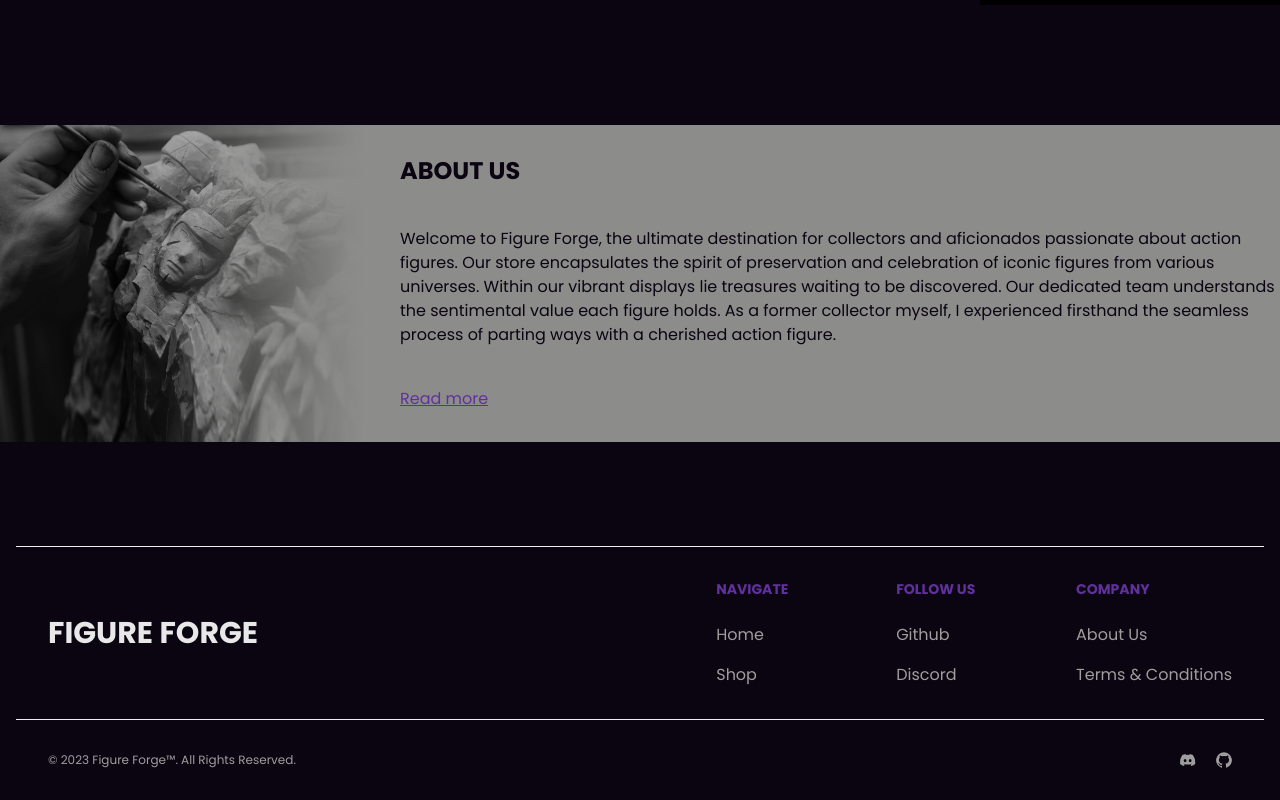
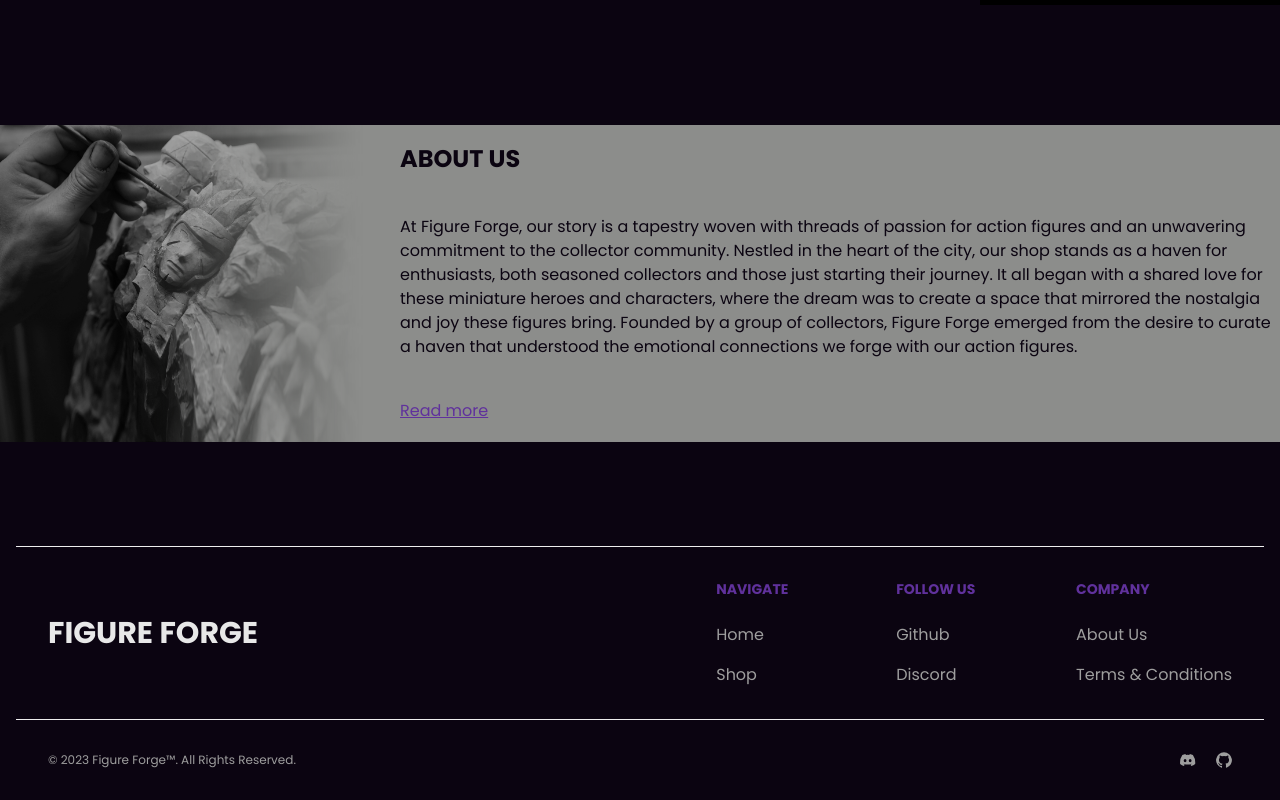
Before and after one commit to SunRise-11/figure-forge-shop, a Next.js app in the folder frontend/: page / in a window 1280 px wide. Shown: the part 1051-1851 px from the top of the page. Built offline with nearby package versions, Linux system fonts and the light colour scheme; no server answers.

Commit message:
Change text content

```diff
--- a/frontend/src/app/components/public/LeftPhotoBanner.tsx
+++ b/frontend/src/app/components/public/LeftPhotoBanner.tsx
@@ -1,7 +1,7 @@
-import Link from "next/link";
-import Image from "next/image";
-import React from "react";
-import AboutImage from "../../../../public/hero-about-image.png";
+import Link from 'next/link';
+import Image from 'next/image';
+import React from 'react';
+import AboutImage from '../../../../public/hero-about-image.png';
 
 const LeftPhotoBanner = () => {
   return (
@@ -16,14 +16,16 @@ const LeftPhotoBanner = () => {
       <div className="flex flex-col sm:items-start sm:justify-center py-4 gap-10">
         <h1 className=" text-2xl font-bold text-background">ABOUT US</h1>
         <p className="text-background">
-          Welcome to Figure Forge, the ultimate destination for collectors and
-          aficionados passionate about action figures. Our store encapsulates
-          the spirit of preservation and celebration of iconic figures from
-          various universes. Within our vibrant displays lie treasures waiting
-          to be discovered. Our dedicated team understands the sentimental value
-          each figure holds. As a former collector myself, I experienced
-          firsthand the seamless process of parting ways with a cherished action
-          figure.
+          At Figure Forge, our story is a tapestry woven with threads of passion
+          for action figures and an unwavering commitment to the collector
+          community. Nestled in the heart of the city, our shop stands as a
+          haven for enthusiasts, both seasoned collectors and those just
+          starting their journey. It all began with a shared love for these
+          miniature heroes and characters, where the dream was to create a space
+          that mirrored the nostalgia and joy these figures bring. Founded by a
+          group of collectors, Figure Forge emerged from the desire to curate a
+          haven that understood the emotional connections we forge with our
+          action figures.
         </p>
         <Link href="/about">
           <p className=" text-primary underline">Read more</p>
```
